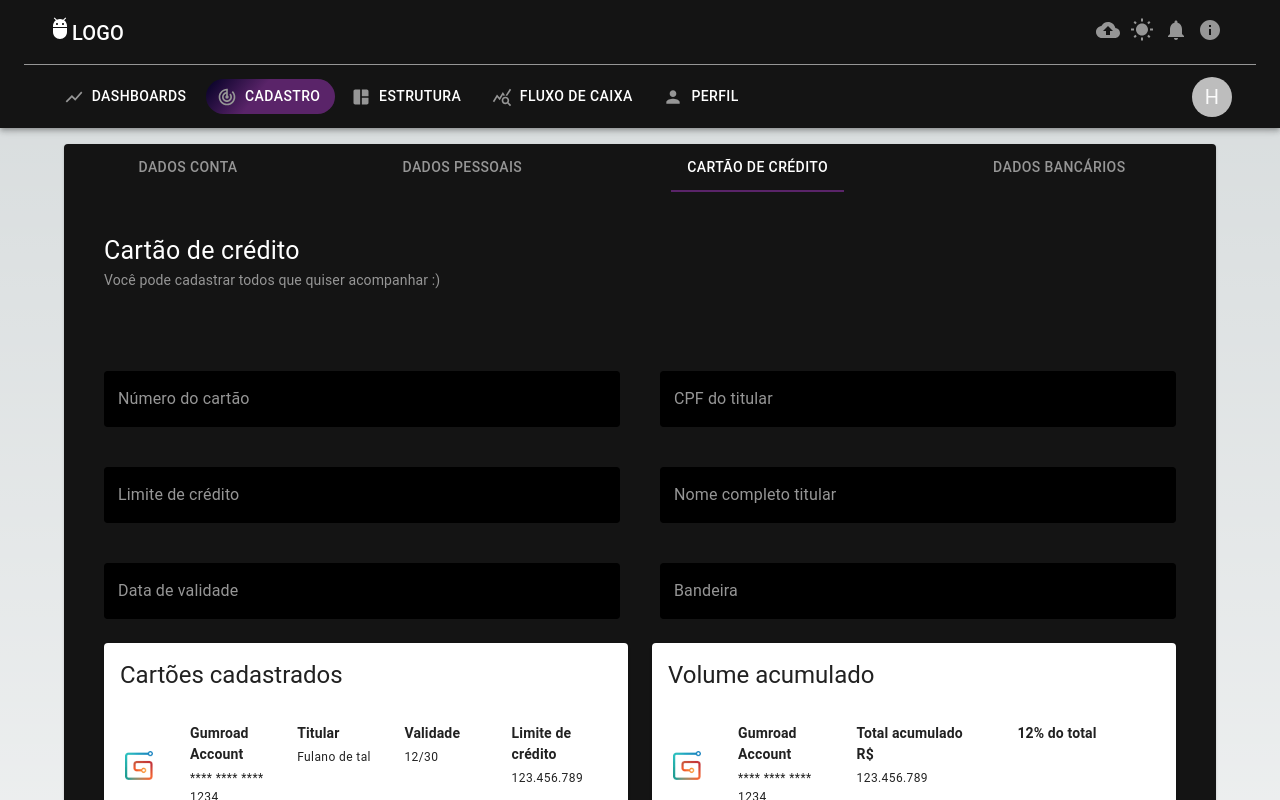
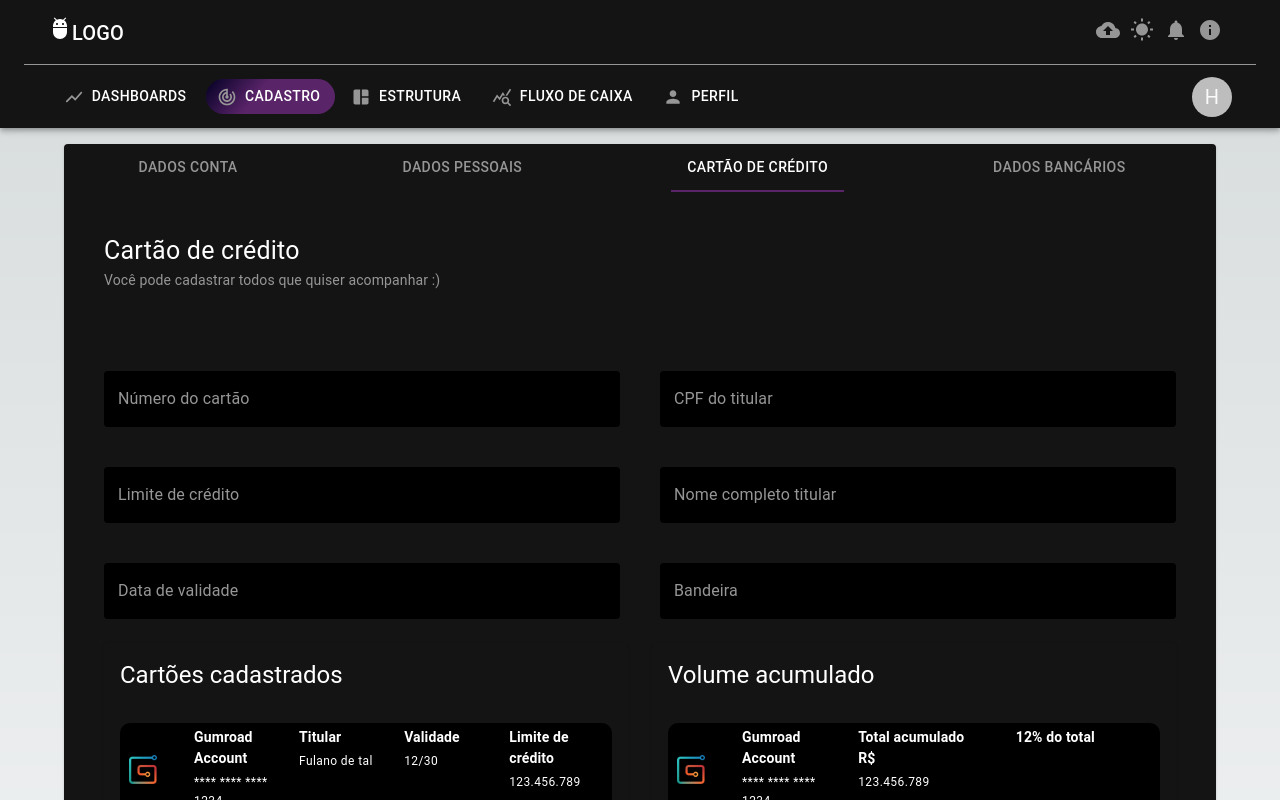
Before and after one commit to thiagojava/ProjectAlien, a Next.js app: page /cadastro in a window 1280 px wide. Both pictures are taken after a click on the tab "CARTÃO DE CRÉDITO". Shown: the top 800 px of the page. Built offline with nearby package versions, Linux system fonts and the light colour scheme.

Commit message:
fixing: poses img

```diff
--- a/src/components/AccumulatedVolumeBox.js
+++ b/src/components/AccumulatedVolumeBox.js
@@ -1,151 +1,209 @@
 // ** Next Import
-import Link from 'next/link'
+import Link from "next/link";
 
 // ** MUI Imports
-import Box from '@mui/material/Box'
-import Card from '@mui/material/Card'
-import { styled } from '@mui/material/styles'
-import CardHeader from '@mui/material/CardHeader'
-import Typography from '@mui/material/Typography'
-import CardContent from '@mui/material/CardContent'
-import MuiDivider from '@mui/material/Divider'
+import Box from "@mui/material/Box";
+import Card from "@mui/material/Card";
+import { styled } from "@mui/material/styles";
+import CardHeader from "@mui/material/CardHeader";
+import Typography from "@mui/material/Typography";
+import CardContent from "@mui/material/CardContent";
+import MuiDivider from "@mui/material/Divider";
 
 const depositData = [
   {
     logoWidth: 28,
     logoHeight: 29,
-    amount: '+$4,650',
-    subtitle: '**** **** **** 1234',
-    title: 'Gumroad Account',
-    titular: 'Titular',
-    nomeTitular: 'Fulano de tal',
-    validade: 'Validade',
-    validadeCartao:'12/30',
-    limiteCredito: 'Limite de crédito',
-    totalAcumulado: 'Total acumulado R$',
-    totalAcumuladoCredito:'123.456.789',
-    limiteCreditoCartao:'123.456.789',
-    logo: 'logos/gumroad.png',
-    total:'12% do total'
+    amount: "+$4,650",
+    subtitle: "**** **** **** 1234",
+    title: "Gumroad Account",
+    titular: "Titular",
+    nomeTitular: "Fulano de tal",
+    validade: "Validade",
+    validadeCartao: "12/30",
+    limiteCredito: "Limite de crédito",
+    totalAcumulado: "Total acumulado R$",
+    totalAcumuladoCredito: "123.456.789",
+    limiteCreditoCartao: "123.456.789",
+    logo: "logos/gumroad.png",
+    total: "12% do total",
   },
   {
     logoWidth: 38,
     logoHeight: 38,
-    amount: '+$92,705',
-    title: 'Mastercard',
-    titular: 'Titular',
-    nomeTitular: 'Fulano de tal',
-    validade: 'Validade',
-    validadeCartao:'12/30',
-    limiteCredito: 'Limite de crédito',
-    totalAcumulado: 'Total acumulado R$',
-    totalAcumuladoCredito:'123.456.789',
-    limiteCreditoCartao:'123.456.789',
-    subtitle: '**** **** **** 1234',
-    logo: 'logos/mastercard-label.png',
-    total:'12% do total'
-
+    amount: "+$92,705",
+    title: "Mastercard",
+    titular: "Titular",
+    nomeTitular: "Fulano de tal",
+    validade: "Validade",
+    validadeCartao: "12/30",
+    limiteCredito: "Limite de crédito",
+    totalAcumulado: "Total acumulado R$",
+    totalAcumuladoCredito: "123.456.789",
+    limiteCreditoCartao: "123.456.789",
+    subtitle: "**** **** **** 1234",
+    logo: "logos/mastercard-label.png",
+    total: "12% do total",
   },
   {
     logoWidth: 20,
     logoHeight: 28,
-    amount: '+$957',
-    title: 'Stripe Account',
-    titular: 'Titular',
-    nomeTitular: 'Fulano de tal',
-    validade: 'Validade',
-    validadeCartao:'12/30',
-    limiteCredito: 'Limite de crédito',
-    totalAcumulado: 'Total acumulado R$',
-    totalAcumuladoCredito:'123.456.789',
-    limiteCreditoCartao:'123.456.789',
-    subtitle: '**** **** **** 1234',
-    logo: 'logos/stripe.png',
-    total:'12% do total'
-
+    amount: "+$957",
+    title: "Stripe Account",
+    titular: "Titular",
+    nomeTitular: "Fulano de tal",
+    validade: "Validade",
+    validadeCartao: "12/30",
+    limiteCredito: "Limite de crédito",
+    totalAcumulado: "Total acumulado R$",
+    totalAcumuladoCredito: "123.456.789",
+    limiteCreditoCartao: "123.456.789",
+    subtitle: "**** **** **** 1234",
+    logo: "logos/stripe.png",
+    total: "12% do total",
   },
   {
     logoWidth: 34,
     logoHeight: 32,
-    amount: '+$6,837',
-    title: 'American Bank',
-    subtitle: '**** **** **** 1234',
-    titular: 'Titular',
-    nomeTitular: 'Fulano de tal',
-    validade: 'Validade',
-    validadeCartao:'12/30',
-    limiteCredito: 'Limite de crédito',
-    totalAcumulado: 'Total acumulado R$',
-    totalAcumuladoCredito:'123.456.789',
-    limiteCreditoCartao:'123.456.789',
-    logo: 'logos/american-bank.png',
-    total:'12% do total'
-
+    amount: "+$6,837",
+    title: "American Bank",
+    subtitle: "**** **** **** 1234",
+    titular: "Titular",
+    nomeTitular: "Fulano de tal",
+    validade: "Validade",
+    validadeCartao: "12/30",
+    limiteCredito: "Limite de crédito",
+    totalAcumulado: "Total acumulado R$",
+    totalAcumuladoCredito: "123.456.789",
+    limiteCreditoCartao: "123.456.789",
+    logo: "logos/american-bank.png",
+    total: "12% do total",
   },
   {
     logoWidth: 33,
     logoHeight: 22,
-    amount: '+$446',
-    title: 'Bank Account',
-    subtitle: '**** **** **** 1234',
-    titular: 'Titular',
-    nomeTitular: 'Fulano de tal',
-    validade: 'Validade',
-    validadeCartao:'12/30',
-    limiteCredito: 'Limite de crédito',
-    totalAcumulado: 'Total acumulado R$',
-    totalAcumuladoCredito:'123.456.789',
-    limiteCreditoCartao:'123.456.789',
-    logo: 'logos/citi-bank.png',
-    total:'12% do total'
-
-  }
-]
-
+    amount: "+$446",
+    title: "Bank Account",
+    subtitle: "**** **** **** 1234",
+    titular: "Titular",
+    nomeTitular: "Fulano de tal",
+    validade: "Validade",
+    validadeCartao: "12/30",
+    limiteCredito: "Limite de crédito",
+    totalAcumulado: "Total acumulado R$",
+    totalAcumuladoCredito: "123.456.789",
+    limiteCreditoCartao: "123.456.789",
+    logo: "logos/citi-bank.png",
+    total: "12% do total",
+  },
+];
 
 const CardDepositWithdraw = () => {
   return (
-    <Card sx={{ display: 'flex', justifyContent: 'space-between', flexDirection: ['column', 'column', 'row'] }}>
-      <Box sx={{ width: '100%' }}>
+    <Card
+      style={{ background: "#141414" }}
+      sx={{
+        display: "flex",
+        justifyContent: "space-between",
+        flexDirection: ["column", "column", "row"],
+      }}
+    >
+      <Box sx={{ width: "100%" }}>
         <CardHeader
-          title='Volume acumulado'
-          sx={{ '& .MuiCardHeader-action': { mt: -0.8 } }}
+          title="Volume acumulado"
+          sx={{ "& .MuiCardHeader-action": { mt: -0.8 }, color: "#ffffff" }}
         />
         <CardContent>
           {depositData.map((item, index) => {
             return (
-                <Box
+              <Box
                 key={item.title}
                 sx={{
-                  display: 'flex',
-                  alignItems: 'center',
-                  mb: index !== depositData.length - 1 ? 7.3125 : 0
+                  display: "flex",
+                  alignItems: "center",
+                  mb: index !== depositData.length - 1 ? 7.3125 : 0,
+                  background: "#000000",
+                  color:"#ffffff",
+                  borderRadius: "10px"
                 }}
+                padding="4px"
               >
-                <Box sx={{ minWidth: 38, display: 'flex', justifyContent: 'center' }}>
-                  <img src={item.logo} alt={item.title} width={item.logoWidth} height={item.logoHeight} />
+                <Box
+                  sx={{
+                    minWidth: 38,
+                    display: "flex",
+                    justifyContent: "center",
+                  }}
+                >
+                  <img
+                    src={item.logo}
+                    alt={item.title}
+                    width={item.logoWidth}
+                    height={item.logoHeight}
+                  />
                 </Box>
-                <Box sx={{ ml: 4, width: '100%', display: 'flex', justifyContent: 'space-between' }}>
-                  <Box sx={{ mr: 2, display: 'flex', flexDirection: 'column', flexBasis: '20%' }}>
-                    <Typography sx={{ mb: 0.5, fontWeight: 600, fontSize: '0.875rem' }}>{item.title}</Typography>
-                    <Typography variant='caption'>{item.subtitle}</Typography>
+                <Box
+                  sx={{
+                    ml: 4,
+                    width: "100%",
+                    display: "flex",
+                    justifyContent: "space-between",
+                  }}
+                >
+                  <Box
+                    sx={{
+                      mr: 2,
+                      display: "flex",
+                      flexDirection: "column",
+                      flexBasis: "20%",
+                    }}
+                  >
+                    <Typography
+                      sx={{ mb: 0.5, fontWeight: 600, fontSize: "0.875rem" }}
+                    >
+                      {item.title}
+                    </Typography>
+                    <Typography variant="caption">{item.subtitle}</Typography>
                   </Box>
-                  <Box sx={{ mr: 2, display: 'flex', flexDirection: 'column', flexBasis: '30%' }}>
-                    <Typography sx={{ mb: 0.5, fontWeight: 600, fontSize: '0.875rem' }}>{item.totalAcumulado}</Typography>
-                    <Typography variant='caption'>{item.totalAcumuladoCredito}</Typography>
+                  <Box
+                    sx={{
+                      mr: 2,
+                      display: "flex",
+                      flexDirection: "column",
+                      flexBasis: "30%",
+                    }}
+                  >
+                    <Typography
+                      sx={{ mb: 0.5, fontWeight: 600, fontSize: "0.875rem" }}
+                    >
+                      {item.totalAcumulado}
+                    </Typography>
+                    <Typography variant="caption">
+                      {item.totalAcumuladoCredito}
+                    </Typography>
                   </Box>
-                  <Box sx={{ mr: 2, display: 'flex', flexDirection: 'column', flexBasis: '30%' }}>
-                    <Typography sx={{ mb: 0.5, fontWeight: 600, fontSize: '0.875rem' }}>{item.total}</Typography>
+                  <Box
+                    sx={{
+                      mr: 2,
+                      display: "flex",
+                      flexDirection: "column",
+                      flexBasis: "30%",
+                    }}
+                  >
+                    <Typography
+                      sx={{ mb: 0.5, fontWeight: 600, fontSize: "0.875rem" }}
+                    >
+                      {item.total}
+                    </Typography>
                   </Box>
                 </Box>
               </Box>
-            )
+            );
           })}
         </CardContent>
       </Box>
+    </Card>
+  );
+};
 
-    </Card>
-  )
-}
-
-export default CardDepositWithdraw
+export default CardDepositWithdraw;
--- a/src/components/CreditCardInfoBox.js
+++ b/src/components/CreditCardInfoBox.js
@@ -1,137 +1,214 @@
 // ** Next Import
-import Link from 'next/link'
+import Link from "next/link";
 
 // ** MUI Imports
-import Box from '@mui/material/Box'
-import Card from '@mui/material/Card'
-import { styled } from '@mui/material/styles'
-import CardHeader from '@mui/material/CardHeader'
-import Typography from '@mui/material/Typography'
-import CardContent from '@mui/material/CardContent'
-import MuiDivider from '@mui/material/Divider'
+import Box from "@mui/material/Box";
+import Card from "@mui/material/Card";
+import { styled } from "@mui/material/styles";
+import CardHeader from "@mui/material/CardHeader";
+import Typography from "@mui/material/Typography";
+import CardContent from "@mui/material/CardContent";
+import MuiDivider from "@mui/material/Divider";
 
 const depositData = [
   {
     logoWidth: 28,
     logoHeight: 29,
-    amount: '+$4,650',
-    subtitle: '**** **** **** 1234',
-    title: 'Gumroad Account',
-    titular: 'Titular',
-    nomeTitular: 'Fulano de tal',
-    validade: 'Validade',
-    validadeCartao:'12/30',
-    limiteCredito: 'Limite de crédito',
-    limiteCreditoCartao:'123.456.789',
-    logo: 'logos/gumroad.png'
+    amount: "+$4,650",
+    subtitle: "**** **** **** 1234",
+    title: "Gumroad Account",
+    titular: "Titular",
+    nomeTitular: "Fulano de tal",
+    validade: "Validade",
+    validadeCartao: "12/30",
+    limiteCredito: "Limite de crédito",
+    limiteCreditoCartao: "123.456.789",
+    logo: "logos/gumroad.png",
   },
   {
     logoWidth: 38,
     logoHeight: 38,
-    amount: '+$92,705',
-    title: 'Mastercard',
-    titular: 'Titular',
-    nomeTitular: 'Fulano de tal',
-    validade: 'Validade',
-    validadeCartao:'12/30',
-    limiteCredito: 'Limite de crédito',
-    limiteCreditoCartao:'123.456.789',
-    subtitle: '**** **** **** 1234',
-    logo: 'logos/mastercard-label.png'
+    amount: "+$92,705",
+    title: "Mastercard",
+    titular: "Titular",
+    nomeTitular: "Fulano de tal",
+    validade: "Validade",
+    validadeCartao: "12/30",
+    limiteCredito: "Limite de crédito",
+    limiteCreditoCartao: "123.456.789",
+    subtitle: "**** **** **** 1234",
+    logo: "logos/mastercard-label.png",
   },
   {
     logoWidth: 20,
     logoHeight: 28,
-    amount: '+$957',
-    title: 'Stripe Account',
-    titular: 'Titular',
-    nomeTitular: 'Fulano de tal',
-    validade: 'Validade',
-    validadeCartao:'12/30',
-    limiteCredito: 'Limite de crédito',
-    limiteCreditoCartao:'123.456.789',
-    subtitle: '**** **** **** 1234',
-    logo: 'logos/stripe.png'
+    amount: "+$957",
+    title: "Stripe Account",
+    titular: "Titular",
+    nomeTitular: "Fulano de tal",
+    validade: "Validade",
+    validadeCartao: "12/30",
+    limiteCredito: "Limite de crédito",
+    limiteCreditoCartao: "123.456.789",
+    subtitle: "**** **** **** 1234",
+    logo: "logos/stripe.png",
   },
   {
     logoWidth: 34,
     logoHeight: 32,
-    amount: '+$6,837',
-    title: 'American Bank',
-    subtitle: '**** **** **** 1234',
-    titular: 'Titular',
-    nomeTitular: 'Fulano de tal',
-    validade: 'Validade',
-    validadeCartao:'12/30',
-    limiteCredito: 'Limite de crédito',
-    limiteCreditoCartao:'123.456.789',
-    logo: 'logos/american-bank.png'
+    amount: "+$6,837",
+    title: "American Bank",
+    subtitle: "**** **** **** 1234",
+    titular: "Titular",
+    nomeTitular: "Fulano de tal",
+    validade: "Validade",
+    validadeCartao: "12/30",
+    limiteCredito: "Limite de crédito",
+    limiteCreditoCartao: "123.456.789",
+    logo: "logos/american-bank.png",
   },
   {
     logoWidth: 33,
     logoHeight: 22,
-    amount: '+$446',
-    title: 'Bank Account',
-    subtitle: '**** **** **** 1234',
-    titular: 'Titular',
-    nomeTitular: 'Fulano de tal',
-    validade: 'Validade',
-    validadeCartao:'12/30',
-    limiteCredito: 'Limite de crédito',
-    limiteCreditoCartao:'123.456.789',
-    logo: 'logos/citi-bank.png'
-  }
-]
-
+    amount: "+$446",
+    title: "Bank Account",
+    subtitle: "**** **** **** 1234",
+    titular: "Titular",
+    nomeTitular: "Fulano de tal",
+    validade: "Validade",
+    validadeCartao: "12/30",
+    limiteCredito: "Limite de crédito",
+    limiteCreditoCartao: "123.456.789",
+    logo: "logos/citi-bank.png",
+  },
+];
 
 const CardDepositWithdraw = () => {
   return (
-    <Card sx={{ display: 'flex', justifyContent: 'space-between', flexDirection: ['column', 'column', 'row'] }}>
-      <Box sx={{ width: '100%' }}>
+    <Card
+      sx={{
+        display: "flex",
+        justifyContent: "space-between",
+        flexDirection: ["column", "column", "row"]
+      }}
+      style={{background:"#141414"}}
+    >
+      <Box sx={{ width: "100%" }}>
         <CardHeader
-          title='Cartões cadastrados'
-          sx={{ '& .MuiCardHeader-action': { mt: -0.8 } }}
+          title="Cartões cadastrados"
+          sx={{ "& .MuiCardHeader-action": { mt: -0.8 }, color:"#ffffff" }}
         />
         <CardContent>
           {depositData.map((item, index) => {
             return (
-                <Box
+              <Box
                 key={item.title}
                 sx={{
-                  display: 'flex',
-                  alignItems: 'center',
-                  mb: index !== depositData.length - 1 ? 7.3125 : 0
+                  display: "flex",
+                  alignItems: "center",
+                  mb: index !== depositData.length - 1 ? 7.3125 : 0,
+                  background: "#000000",
+                  color:"#ffffff",
+                  borderRadius: "10px"
                 }}
+                padding="4px"
               >
-                <Box sx={{ minWidth: 38, display: 'flex', justifyContent: 'center' }}>
-                  <img src={item.logo} alt={item.title} width={item.logoWidth} height={item.logoHeight} />
+                <Box
+                  sx={{
+                    minWidth: 38,
+                    display: "flex",
+                    justifyContent: "center",
+                  }}
+                >
+                  <img
+                    src={item.logo}
+                    alt={item.title}
+                    width={item.logoWidth}
+                    height={item.logoHeight}
+                  />
                 </Box>
-                <Box sx={{ ml: 4, width: '100%', display: 'flex', justifyContent: 'space-between' }}>
-                  <Box sx={{ mr: 2, display: 'flex', flexDirection: 'column', flexBasis: '20%' }}>
-                    <Typography sx={{ mb: 0.5, fontWeight: 600, fontSize: '0.875rem' }}>{item.title}</Typography>
-                    <Typography variant='caption'>{item.subtitle}</Typography>
+                <Box
+                  sx={{
+                    ml: 4,
+                    width: "100%",
+                    display: "flex",
+                    justifyContent: "space-between",
+                  }}
+                >
+                  <Box
+                    sx={{
+                      mr: 2,
+                      display: "flex",
+                      flexDirection: "column",
+                      flexBasis: "20%",
+                    }}
+                  >
+                    <Typography
+                      sx={{ mb: 0.5, fontWeight: 600, fontSize: "0.875rem" }}
+                    >
+                      {item.title}
+                    </Typography>
+                    <Typography variant="caption">{item.subtitle}</Typography>
                   </Box>
-                  <Box sx={{ mr: 2, display: 'flex', flexDirection: 'column', flexBasis: '20%' }}>
-                    <Typography sx={{ mb: 0.5, fontWeight: 600, fontSize: '0.875rem' }}>{item.titular}</Typography>
-                    <Typography variant='caption'>{item.nomeTitular}</Typography>
+                  <Box
+                    sx={{
+                      mr: 2,
+                      display: "flex",
+                      flexDirection: "column",
+                      flexBasis: "20%",
+                    }}
+                  >
+                    <Typography
+                      sx={{ mb: 0.5, fontWeight: 600, fontSize: "0.875rem" }}
+                    >
+                      {item.titular}
+                    </Typography>
+                    <Typography variant="caption">
+                      {item.nomeTitular}
+                    </Typography>
                   </Box>
-                  <Box sx={{ mr: 2, display: 'flex', flexDirection: 'column', flexBasis: '20%' }}>
-                    <Typography sx={{ mb: 0.5, fontWeight: 600, fontSize: '0.875rem' }}>{item.validade}</Typography>
-                    <Typography variant='caption'>{item.validadeCartao}</Typography>
+                  <Box
+                    sx={{
+                      mr: 2,
+                      display: "flex",
+                      flexDirection: "column",
+                      flexBasis: "20%",
+                    }}
+                  >
+                    <Typography
+                      sx={{ mb: 0.5, fontWeight: 600, fontSize: "0.875rem" }}
+                    >
+                      {item.validade}
+                    </Typography>
+                    <Typography variant="caption">
+                      {item.validadeCartao}
+                    </Typography>
                   </Box>
-                  <Box sx={{ mr: 2, display: 'flex', flexDirection: 'column', flexBasis: '20%' }}>
-                    <Typography sx={{ mb: 0.5, fontWeight: 600, fontSize: '0.875rem' }}>{item.limiteCredito}</Typography>
-                    <Typography variant='caption'>{item.limiteCreditoCartao}</Typography>
+                  <Box
+                    sx={{
+                      mr: 2,
+                      display: "flex",
+                      flexDirection: "column",
+                      flexBasis: "20%",
+                    }}
+                  >
+                    <Typography
+                      sx={{ mb: 0.5, fontWeight: 600, fontSize: "0.875rem" }}
+                    >
+                      {item.limiteCredito}
+                    </Typography>
+                    <Typography variant="caption">
+                      {item.limiteCreditoCartao}
+                    </Typography>
                   </Box>
                 </Box>
               </Box>
-            )
+            );
           })}
         </CardContent>
       </Box>
+    </Card>
+  );
+};
 
-    </Card>
-  )
-}
-
-export default CardDepositWithdraw
+export default CardDepositWithdraw;
```
Also changed, not shown: public/assets/ImagemGirl.png, public/assets/imagemBoy.png.
